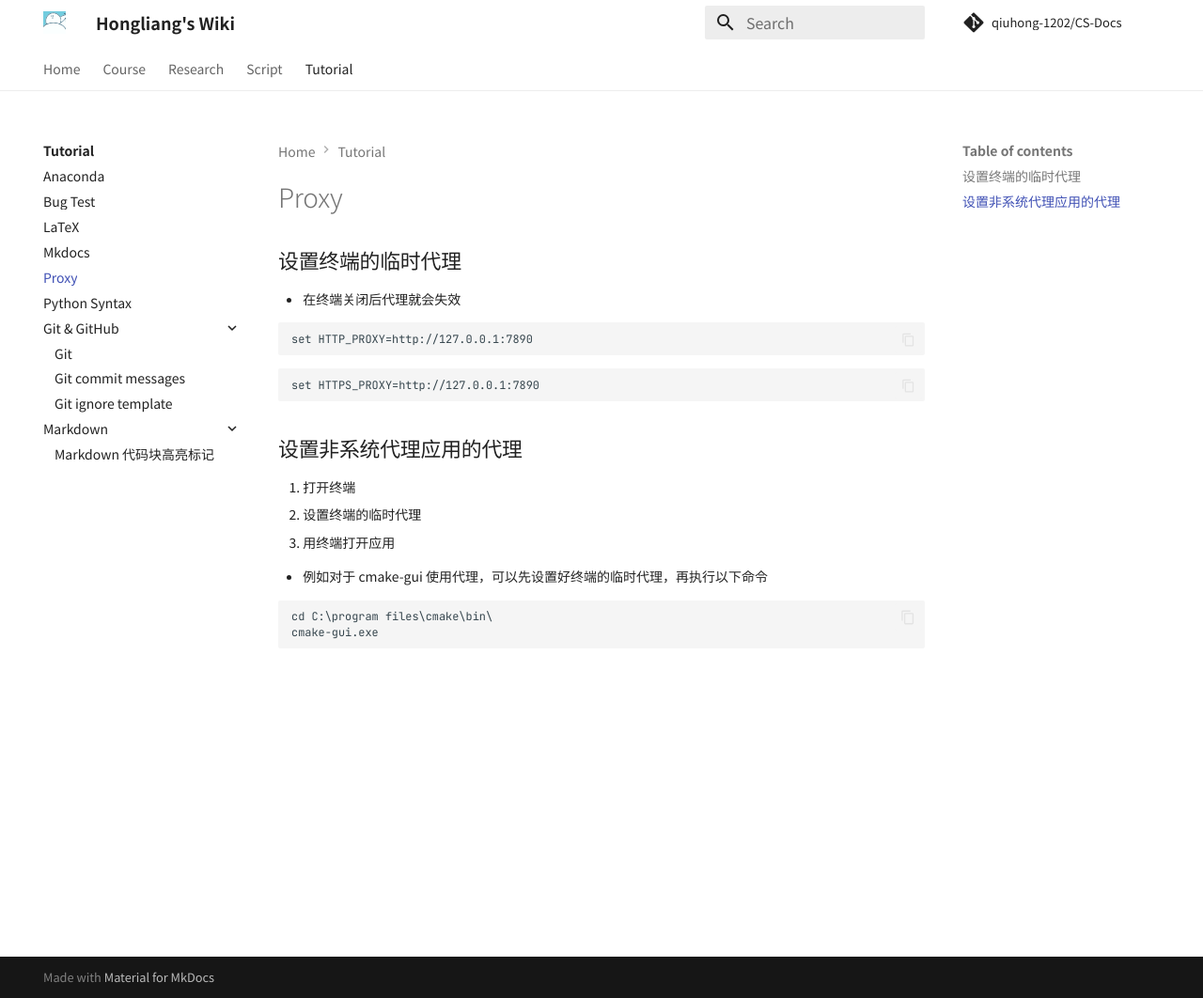
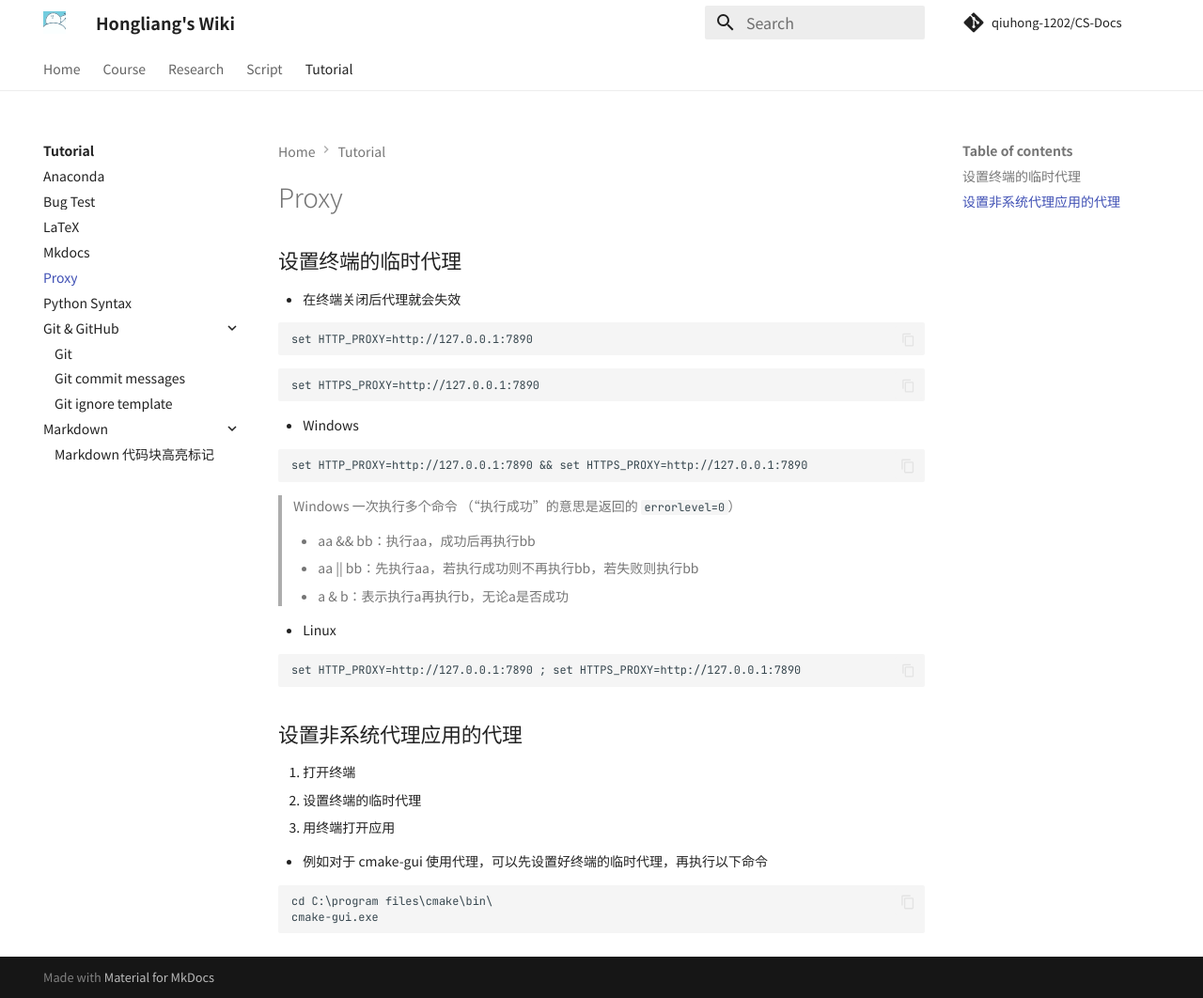
Before and after one commit to QiuHong-1202/CS-Document, an MkDocs documentation site: the page built from docs/Tutorial/Proxy.md, in a window 1280 px wide and 1062 px high. Shown: the whole window at 94% size. Built offline with MkDocs 1.6.1 and Material for MkDocs 9.7.7, drawn with Linux system fonts in a browser that asks for light colours; nearby versions of some CDN libraries; comment, search, counter and statistics services are not loaded.

Commit message:
docs: proxy

````diff
--- a/docs/Tutorial/Proxy.md
+++ b/docs/Tutorial/Proxy.md
@@ -13,6 +13,24 @@ set HTTP_PROXY=http://127.0.0.1:7890
 set HTTPS_PROXY=http://127.0.0.1:7890
 ```
 
+- Windows
+
+```
+set HTTP_PROXY=http://127.0.0.1:7890 && set HTTPS_PROXY=http://127.0.0.1:7890
+```
+
+> Windows 一次执行多个命令 （“执行成功”的意思是返回的 `errorlevel=0`）
+>
+> - aa && bb：执行aa，成功后再执行bb
+> - aa || bb：先执行aa，若执行成功则不再执行bb，若失败则执行bb
+> - a & b：表示执行a再执行b，无论a是否成功
+
+- Linux
+
+```
+set HTTP_PROXY=http://127.0.0.1:7890 ; set HTTPS_PROXY=http://127.0.0.1:7890
+```
+
 ## 设置非系统代理应用的代理
 
 1. 打开终端
````
